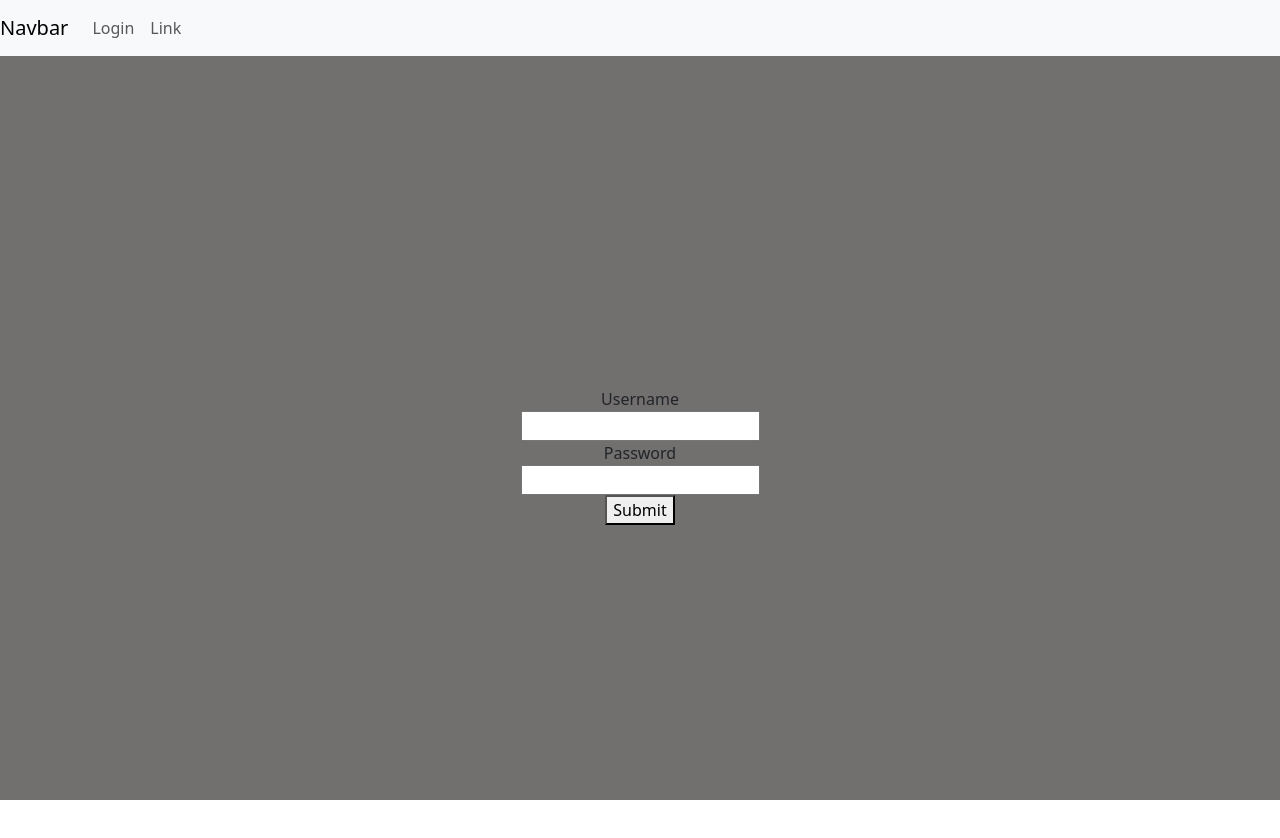
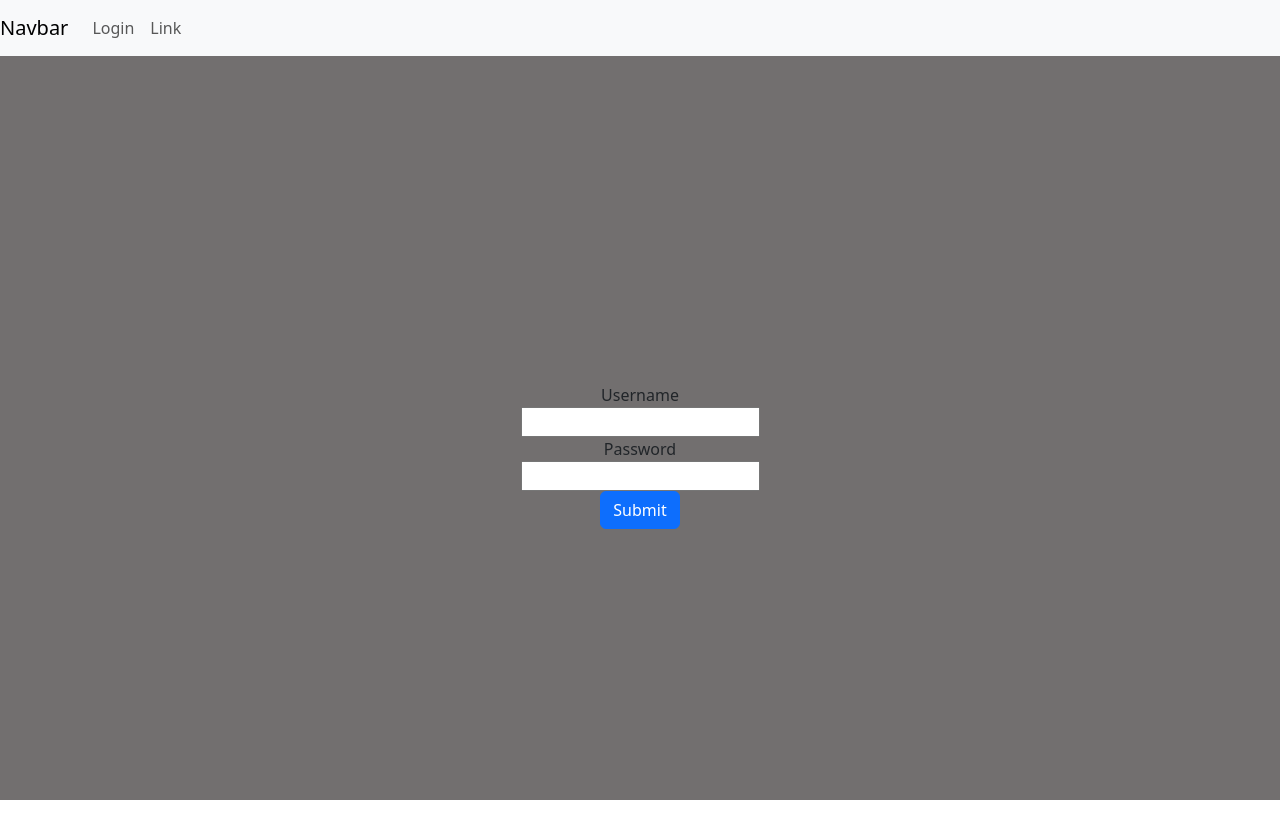
Before and after one commit to snehaljos/webapp-fetch, a React (Create React App) app: page /Login in a window 1280 px wide. Shown: the top 838 px of the page. Built offline with nearby package versions, Linux system fonts and the light colour scheme.

Commit message:
added error content

```diff
--- a/src/Components/Login.js
+++ b/src/Components/Login.js
@@ -4,6 +4,7 @@ import validate from "./Validation";
 
 function Login() {
   let [erros, setErros] = useState({
+    haveError:false,
     username_err: "",
     password_err: "",
   });
@@ -14,6 +15,7 @@ function Login() {
     console.log("ss");
   };
   const handleChange = (event) => {
+
     if (event.target.name === "username") {
       setUsername(event.target.value);
       setErros({...erros,username_err:""});
@@ -21,6 +23,9 @@ function Login() {
     else {
       setPassword(event.target.value);
       setErros({...erros,password_err:""});
+    }
+    if(!(erros.username_err || erros.password_err)){
+      setErros({...erros,haveError:false});
     }
     console.log(!event.target.value);
 
@@ -54,7 +59,7 @@ function Login() {
         {erros.password_err && (
           <span className="danger">password not correct</span>
         )}
-        <button type="Submit" value="Submit">
+        <button disabled={erros.haveError} id="Formbutton" className="btn btn-primary" type="Submit" value="Submit">
           Submit
         </button>
       </form>
--- a/src/Components/Validation.js
+++ b/src/Components/Validation.js
@@ -8,14 +8,14 @@ function validate(erros, setErrors, target) {
   switch (target.name) {
     case "username":{
       if (!target.value){
-        setErrors({...erros,username_err:"required"});
+        setErrors({...erros,username_err:"required",haveError:true});
 
       }
       break;
     }
     case "password":{
       if (!target.value){
-        setErrors({...erros, password_err: "password required" });
+        setErrors({...erros, password_err: "password required",haveError:true });
 
       }
       break;
```
